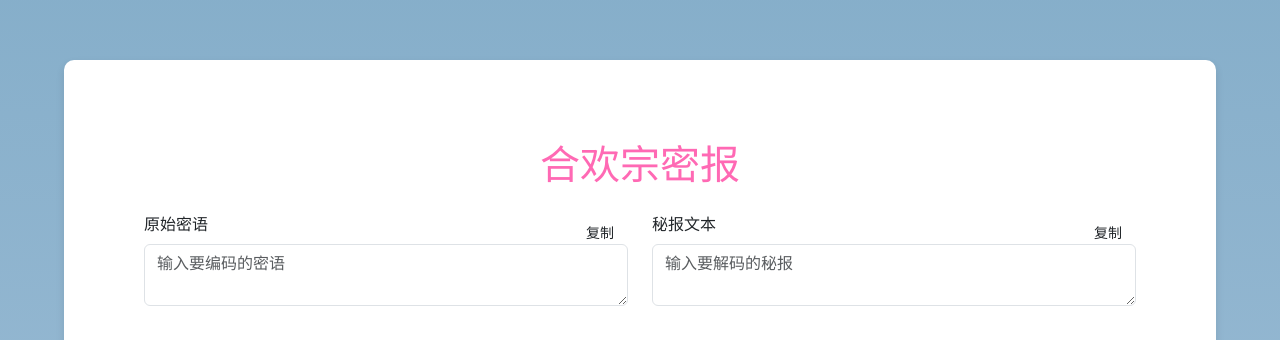
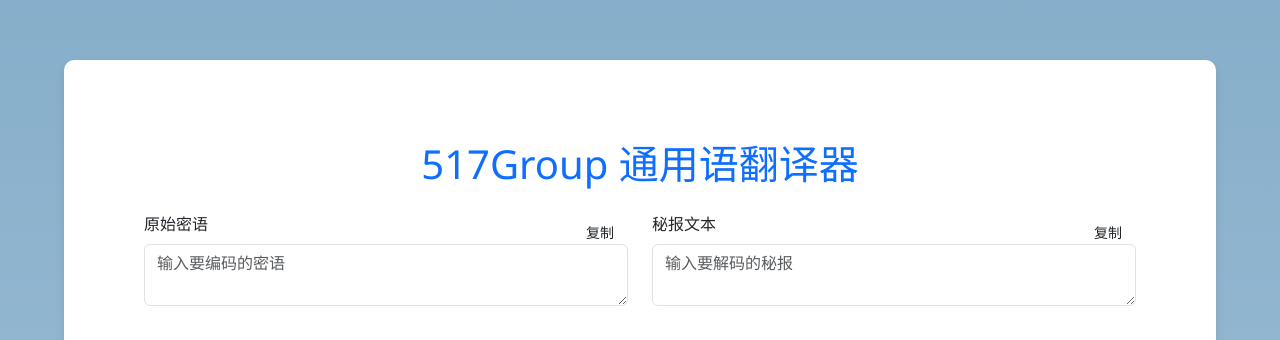
Before and after one commit to WSQ0127/hehuanzong_base, a plain HTML site: page index.html in a window 1280 px wide. Shown: the part 122-462 px from the top of the page. Drawn offline with nearby package versions, Linux system fonts and the light colour scheme.

Commit message:
Update index.html

```diff
--- a/index.html
+++ b/index.html
@@ -25,7 +25,7 @@
         }
 
         h1 {
-            color: #ff69b4;
+            color: #0F6EFE;
         }
 
         .textarea-container {
@@ -54,7 +54,7 @@
 </head>
 <body>
 <div class="container" style="height: 100%">
-    <h1 class="text-center mb-4">合欢宗密报</h1>
+    <h1 class="text-center mb-4">517Group 通用语翻译器</h1>
     <div class="row" style="height: 100%">
         <div class="col-md-6 mb-3" style="height: 100%">
             <div class="textarea-container">
```
